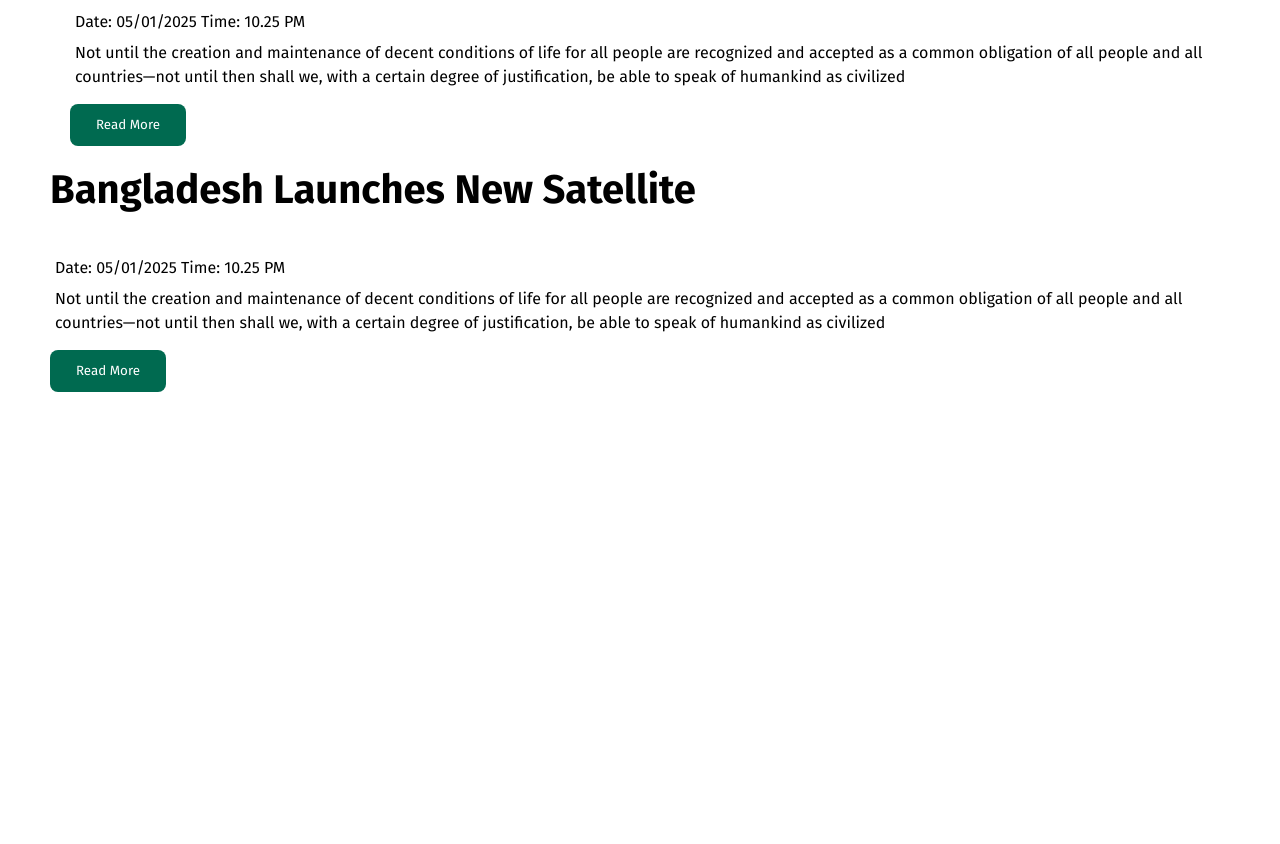
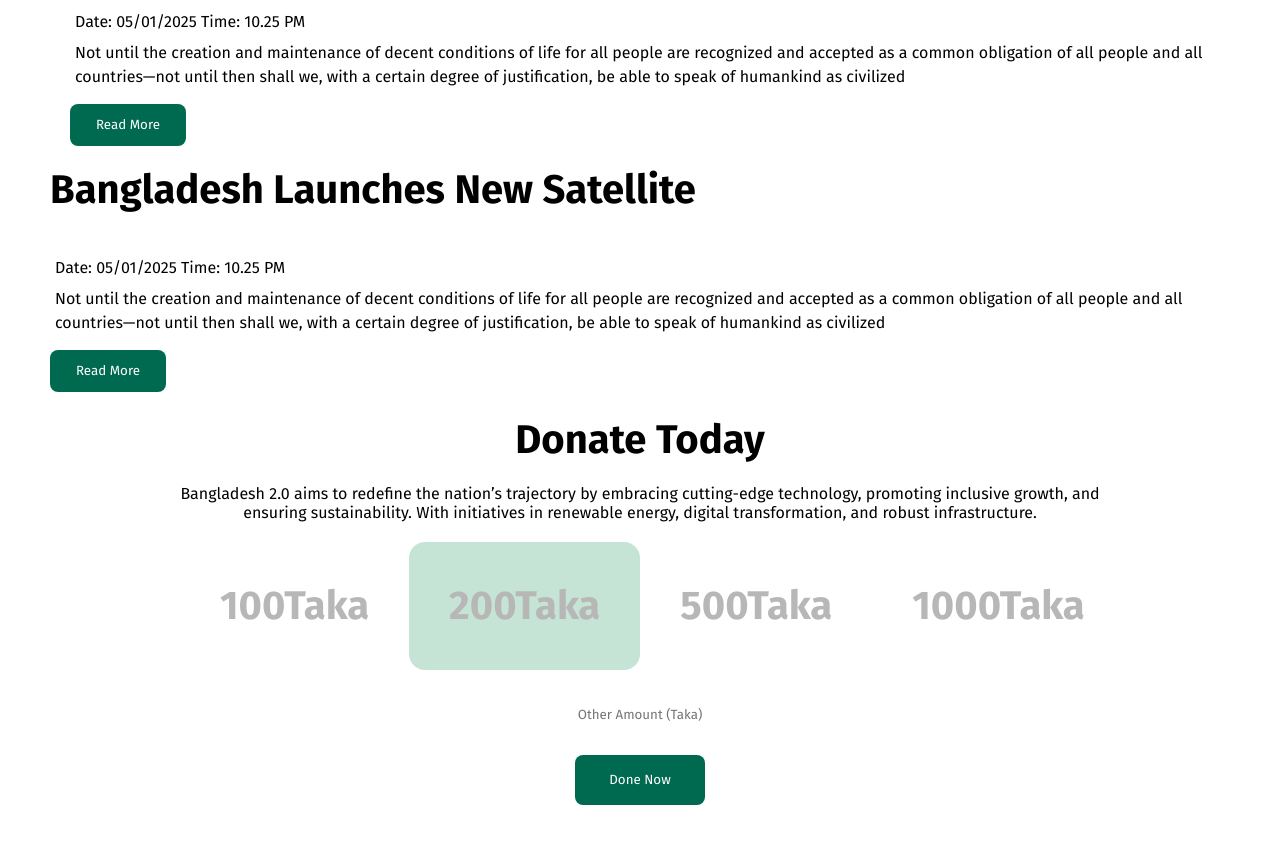
Before and after one commit to Ismail-Shikder/first-assignment, a plain HTML site: page index.html in a window 1280 px wide. Shown: the part 1300-2144 px from the top of the page. Before the commit the page ends 1712 px from the top, so only its background shows below. Drawn offline with Linux system fonts and the light colour scheme.

Commit message:
5th commit

```diff
--- a/index.html
+++ b/index.html
@@ -88,6 +88,23 @@
         <!---end 3rd div-->
 
         <!---4th div-->
+        <div class="fourth-div">
+            <h2 class="last-title">
+                Donate Today
+            </h2>
+            <p>Bangladesh 2.0 aims to redefine the nation’s trajectory by embracing cutting-edge technology, promoting inclusive growth, and ensuring sustainability. With initiatives in renewable energy, digital transformation, and robust infrastructure.</p>
+            <ul>
+                <li><p>100Taka</p></li>
+                <li><p class="color-dimu">200Taka</p></li>
+                <li><p>500Taka</p></li>
+                <li><p>1000Taka</p></li>
+            </ul>
+            <div class="input">
+            <input type="text" placeholder="Other Amount (Taka)">
+            </div>
+            <button class="donat-btn">Done Now</button>
+
+        </div>
 
         <!---end 4th div-->
 
--- a/style.css
+++ b/style.css
@@ -234,3 +234,14 @@ input{
     color: white;
     border: none;
 }
+
+/* footer */
+
+.last-div{
+    margin-top: 10px;
+    text-align: center ;
+
+}
+.soci-link img{
+    padding: 10px;
+}
```
